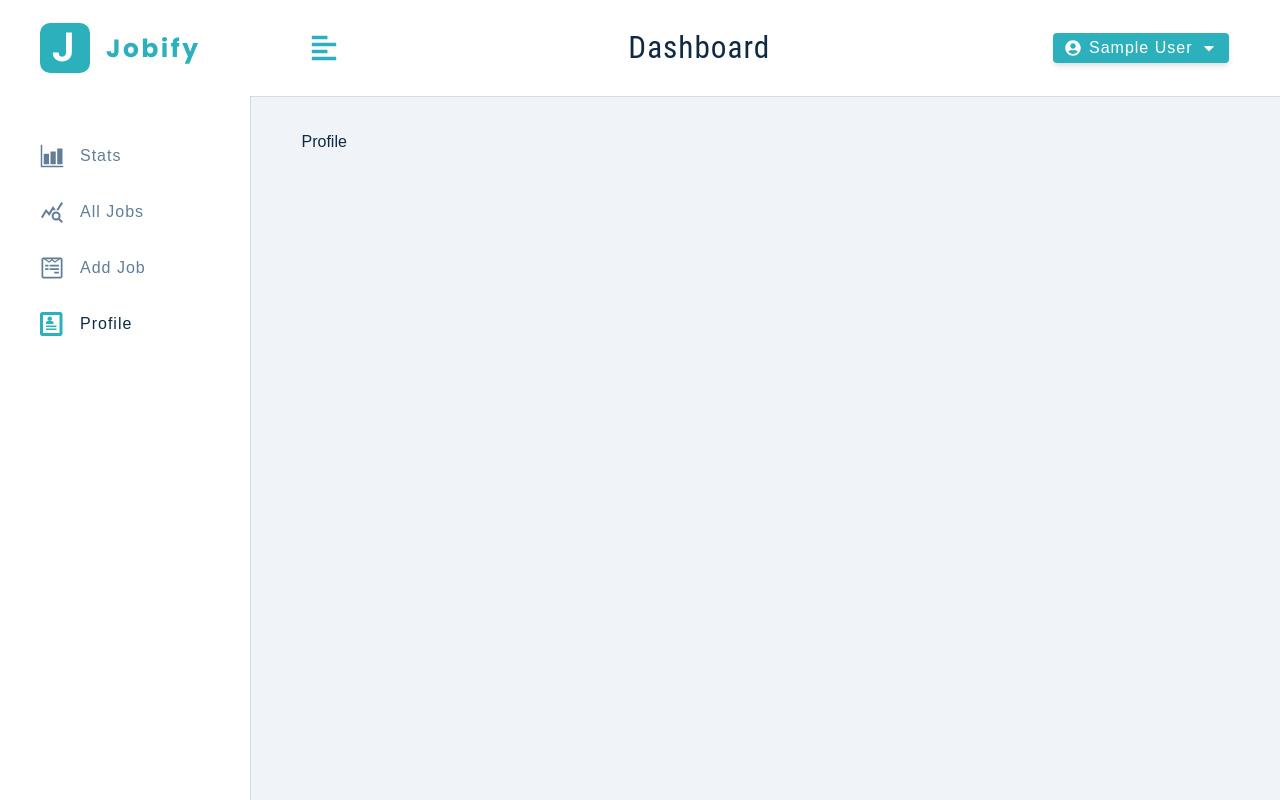
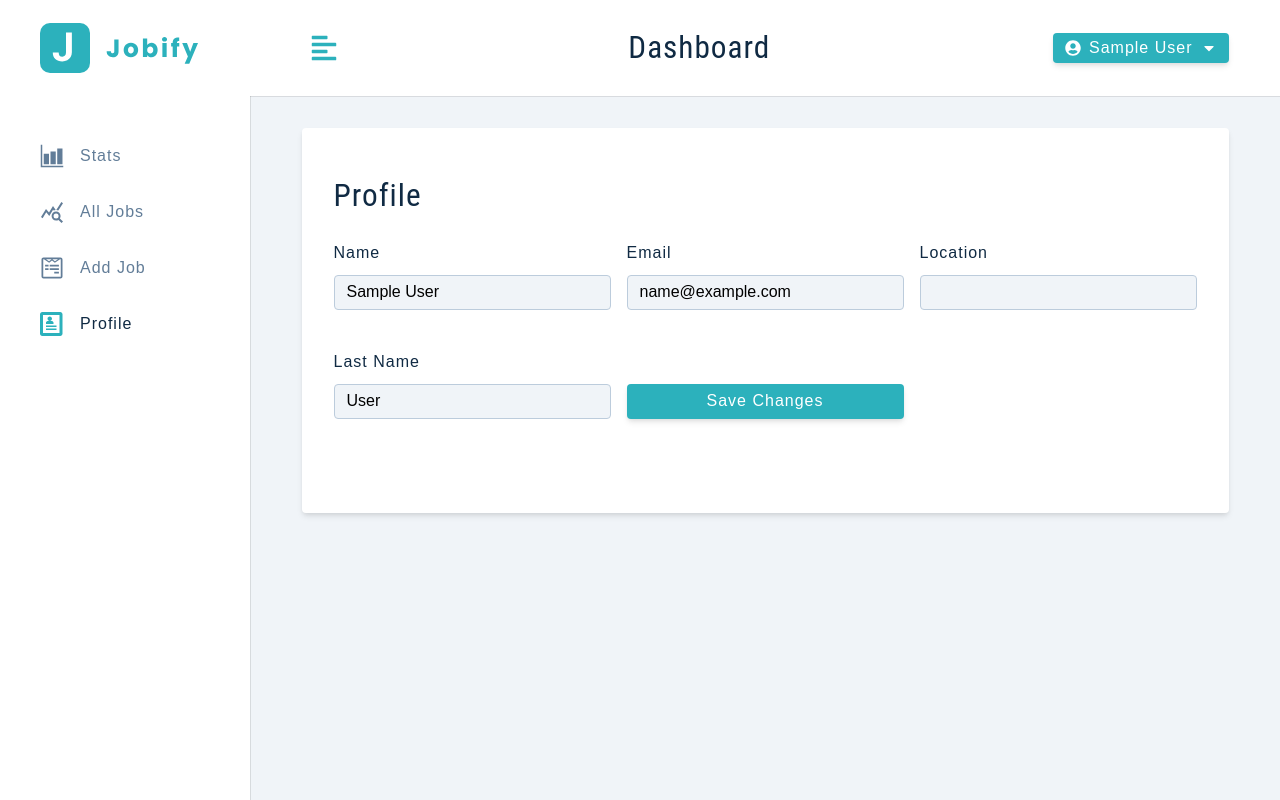
Before and after one commit to AndyLab9596/mern-stack-jobs, a React (Create React App) app in the folder client/: page /profile in a window 1280 px wide. Built offline with nearby package versions, Linux system fonts and the light colour scheme; sample sign-in values are in the browser's storage.

Commit message:
update user profile done

```diff
--- a/client/src/api/userApi.ts
+++ b/client/src/api/userApi.ts
@@ -4,7 +4,7 @@ import { UpdatedUserInfo, UserRegister } from "../models";
 const userApi = {
     updateUser(updatedUserInfo: UpdatedUserInfo): Promise<UserRegister> {
         const url = '/auth/updateUser';
-        return axiosClient.post(url, updatedUserInfo)
+        return axiosClient.patch(url, updatedUserInfo)
     }
 }
 
--- a/client/src/context/actions.ts
+++ b/client/src/context/actions.ts
@@ -13,6 +13,10 @@ enum ActionTypes {
   LOGIN_USER_ERROR = "LOGIN_USER_ERROR",
   LOGOUT_USER = "LOGOUT_USER",
 
+  UPDATE_USER_BEGIN = "UPDATE_USER_BEGIN",
+  UPDATE_USER_SUCCESS = "UPDATE_USER_SUCCESS",
+  UPDATE_USER_ERROR = "UPDATE_USER_ERROR",
+
   TOGGLE_SIDEBAR = "TOGGLE_SIDEBAR",
 
 }
--- a/client/src/context/appContext.tsx
+++ b/client/src/context/appContext.tsx
@@ -5,7 +5,8 @@ import React, {
   useReducer
 } from "react";
 import authApi from "../api/authentication";
-import { UserRegister } from "../models";
+import userApi from "../api/userApi";
+import { UpdatedUserInfo, UserRegister } from "../models";
 import ActionTypes from "./actions";
 import reducer from "./reducer";
 
@@ -18,6 +19,7 @@ export interface IUser {
   email: string;
   password?: string;
   location?: string;
+  lastName?: string;
 }
 
 export type InitialStateType = {
@@ -36,6 +38,7 @@ export type InitialStateType = {
   logoutUser: () => void;
   showSidebar: boolean;
   toggleSidebar: () => void;
+  updateUser: (updatedUserInfo: UpdatedUserInfo) => void
 };
 
 const token = localStorage.getItem('token');
@@ -57,6 +60,7 @@ const initialState: InitialStateType = {
   logoutUser: () => null,
   showSidebar: false,
   toggleSidebar: () => null,
+  updateUser: () => null,
 };
 
 const AppContext = createContext<InitialStateType>(initialState);
@@ -120,6 +124,21 @@ const AppProvider = ({ children }: IAppProvider) => {
     clearAlert()
   };
 
+  const updateUser = async (updatedUserInfo: UpdatedUserInfo) => {
+    dispatch({ type: ActionTypes.UPDATE_USER_BEGIN });
+
+    try {
+      const response = await userApi.updateUser(updatedUserInfo);
+      console.log(response)
+      const { token, user, location } = response;
+      dispatch({ type: ActionTypes.UPDATE_USER_SUCCESS, payload: { user, token, location } });
+      addUserToLocalStorage({ user, token, location })
+    } catch (error: any) {
+      dispatch({ type: ActionTypes.UPDATE_USER_ERROR, payload: { msg: error.response.data.msg } })
+    }
+    clearAlert()
+  }
+
   const logoutUser = () => {
     dispatch({ type: ActionTypes.LOGOUT_USER });
     removeUserFromLocalStorage()
@@ -137,7 +156,8 @@ const AppProvider = ({ children }: IAppProvider) => {
       registerUser,
       loginUser,
       toggleSidebar,
-      logoutUser
+      logoutUser,
+      updateUser
     }}>
       {children}
     </AppContext.Provider>
--- a/client/src/context/reducer.ts
+++ b/client/src/context/reducer.ts
@@ -31,7 +31,17 @@ type AuthPayload = {
   [ActionTypes.LOGIN_USER_ERROR]: {
     msg: string,
   }
-  [ActionTypes.LOGOUT_USER]: undefined
+  [ActionTypes.LOGOUT_USER]: undefined,
+
+  [ActionTypes.UPDATE_USER_BEGIN]: undefined,
+  [ActionTypes.UPDATE_USER_SUCCESS]: {
+    user: IUser,
+    token: string,
+    location: string
+  },
+  [ActionTypes.UPDATE_USER_ERROR]: {
+    msg: string,
+  }
 }
 
 type DashboardPayload = {
@@ -142,6 +152,37 @@ const reducer = (state: InitialStateType, action: AlertActions | AuthActions | D
       }
     }
 
+    case ActionTypes.UPDATE_USER_BEGIN: {
+      return {
+        ...state,
+        isLoading: true
+      }
+    }
+
+    case ActionTypes.UPDATE_USER_SUCCESS: {
+      return {
+        ...state,
+        isLoading: false,
+        user: action.payload.user,
+        token: action.payload.token,
+        userLocation: action.payload.location,
+        jobLocation: action.payload.location,
+        showAlert: true,
+        alertType: "success",
+        alertText: "User profile updated",
+      }
+    }
+
+    case ActionTypes.UPDATE_USER_ERROR: {
+      return {
+        ...state,
+        isLoading: false,
+        showAlert: true,
+        alertType: "danger",
+        alertText: action.payload.msg,
+      }
+    }
+
     default:
       //   throw new Error(`No such action: ${action.type}`);
       return state;
--- a/client/src/pages/dashboard/Profile.tsx
+++ b/client/src/pages/dashboard/Profile.tsx
@@ -1,8 +1,56 @@
-import React from 'react'
+import React from 'react';
+import Form from '../../components/Form';
+import Wrapper from '../../styles/DashboardFormPage.style';
+import * as yup from "yup";
+import { UpdatedUserInfo } from '../../models';
+import FormInputField from '../../components/FormInputField';
+import Alert from '../../components/Alert';
+import { useAppContext } from '../../context/appContext';
+import { Navigate } from 'react-router-dom';
 
 const Profile = () => {
+    const { user, showAlert, updateUser, isLoading } = useAppContext();
+    if (!user) return <Navigate to="/" />;
+    const initialValues: UpdatedUserInfo = {
+        name: user.name as string,
+        email: user.email as string,
+        location: user.location as string,
+        lastName: user.lastName as string,
+    }
+
+    const validationSchema = yup.object().shape({
+        name: yup.string().required('Please provide name'),
+        email: yup.string().required('Please provide email'),
+        location: yup.string().required('Please provide location'),
+        lastName: yup.string().required('Please provide name'),
+    })
+
+    const handleSubmit = (values: UpdatedUserInfo) => {
+        updateUser(values)
+    }
+
     return (
-        <div>Profile</div>
+        <Wrapper>
+            <Form
+                defaultValues={initialValues}
+                validationSchema={validationSchema}
+                onSubmit={handleSubmit}
+                className="form"
+            >
+                <h3>Profile</h3>
+                {showAlert && <Alert />}
+                <div className='form-center'>
+                    <FormInputField type='text' label="Name" name="name" />
+                    <FormInputField type='email' label='Email' name="email" />
+                    <FormInputField type='text' label="Location" name="location" />
+                    <FormInputField type='text' label="Last Name" name="lastName" />
+                    <button type='submit' className='btn btn-block' disabled={isLoading} >
+                        {isLoading ? 'Please wait...' : 'Save Changes'}
+                    </button>
+                </div>
+            </Form>
+
+        </Wrapper>
     )
 }
 
--- /dev/null
+++ b/client/src/styles/DashboardFormPage.style.ts
@@ -0,0 +1,64 @@
+import styled from 'styled-components'
+
+const Wrapper = styled.section`
+  border-radius: var(--borderRadius);
+  width: 100%;
+  background: var(--white);
+  padding: 3rem 2rem 4rem;
+  box-shadow: var(--shadow-2);
+  h3 {
+    margin-top: 0;
+  }
+  .form {
+    margin: 0;
+    border-radius: 0;
+    box-shadow: none;
+    padding: 0;
+    max-width: 100%;
+    width: 100%;
+  }
+  .form-row {
+    margin-bottom: 0;
+  }
+  .form-center {
+    display: grid;
+    row-gap: 0.5rem;
+  }
+
+  .btn-container {
+    display: grid;
+    grid-template-columns: 1fr 1fr;
+    column-gap: 1rem;
+    align-self: flex-end;
+    margin-top: 0.5rem;
+    button {
+      height: 35px;
+    }
+  }
+  .clear-btn {
+    background: var(--grey-500);
+  }
+  .clear-btn:hover {
+    background: var(--black);
+  }
+  @media (min-width: 992px) {
+    .form-center {
+      grid-template-columns: 1fr 1fr;
+      align-items: center;
+      column-gap: 1rem;
+    }
+    .btn-container {
+      margin-top: 0;
+    }
+  }
+  @media (min-width: 1120px) {
+    .form-center {
+      grid-template-columns: 1fr 1fr 1fr;
+    }
+    .form-center button {
+      margin-top: 6px;
+    }
+  }
+`
+
+export default Wrapper
```
Also changed, not shown: 2 other files (tests, documents, lock files or other folders).
